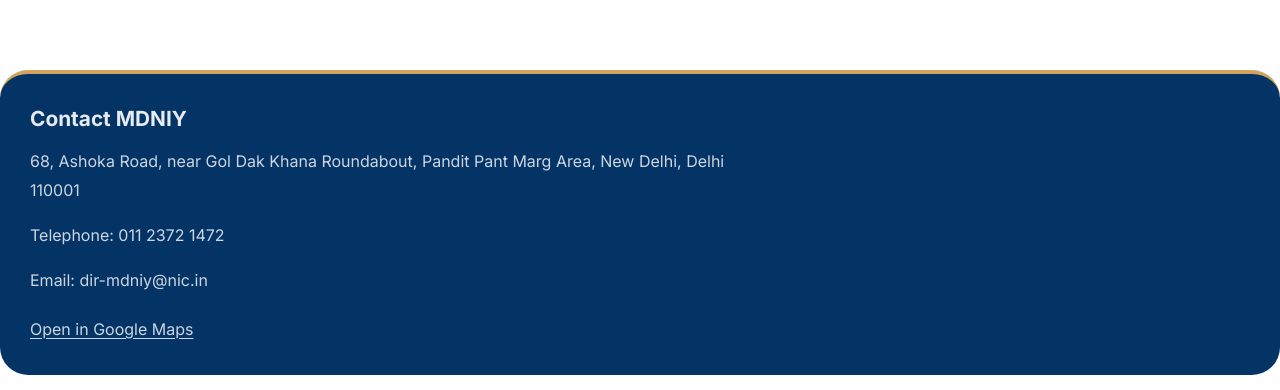
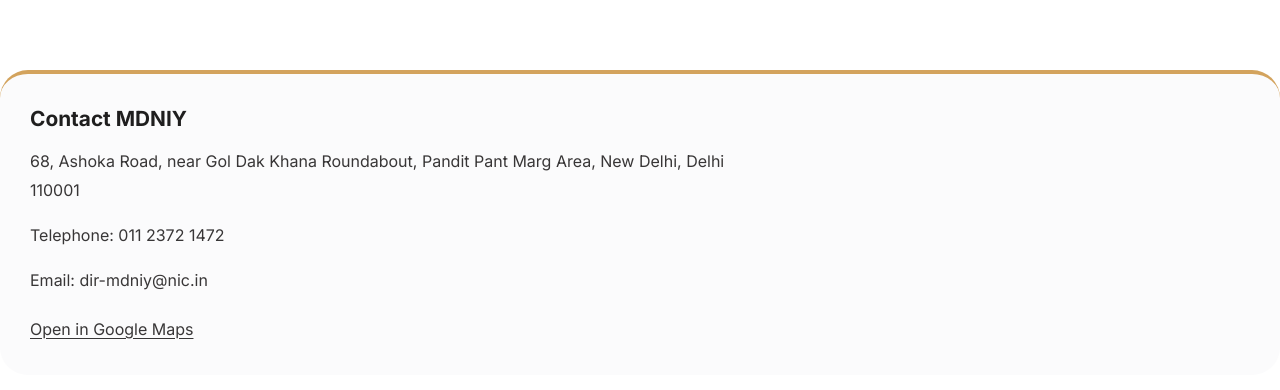
Before and after one commit to AmanGoel1990/publication, an Angular app: page / in a window 1280 px wide. Shown: the part 2554-2944 px from the top of the page. Built offline with nearby package versions, Linux system fonts and the light colour scheme; no server answers.

Commit message:
change the footer color

```diff
--- a/src/app/app.css
+++ b/src/app/app.css
@@ -6,10 +6,10 @@
 	left: 0;
 	margin: 28px auto 18px;
 	padding: 32px max(30px, calc((100% - 1280px) / 2 + 30px));
-	background: center bottom no-repeat rgb(4, 51, 102);
+	background: center bottom no-repeat rgb(251, 251, 252);
 	border-top: 4px solid var(--secondary);
 	border-radius: 28px;
-	color: rgba(255, 255, 255, 0.9);
+	color: rgba(7, 5, 5, 0.9);
 }
 
 .directions-link {
@@ -26,7 +26,7 @@
 
 .site-footer p,
 .site-footer a {
-	color: rgba(255, 255, 255, 0.8);
+	color: rgba(7, 5, 5, 0.8);
 	line-height: 1.8;
 }
 
```
